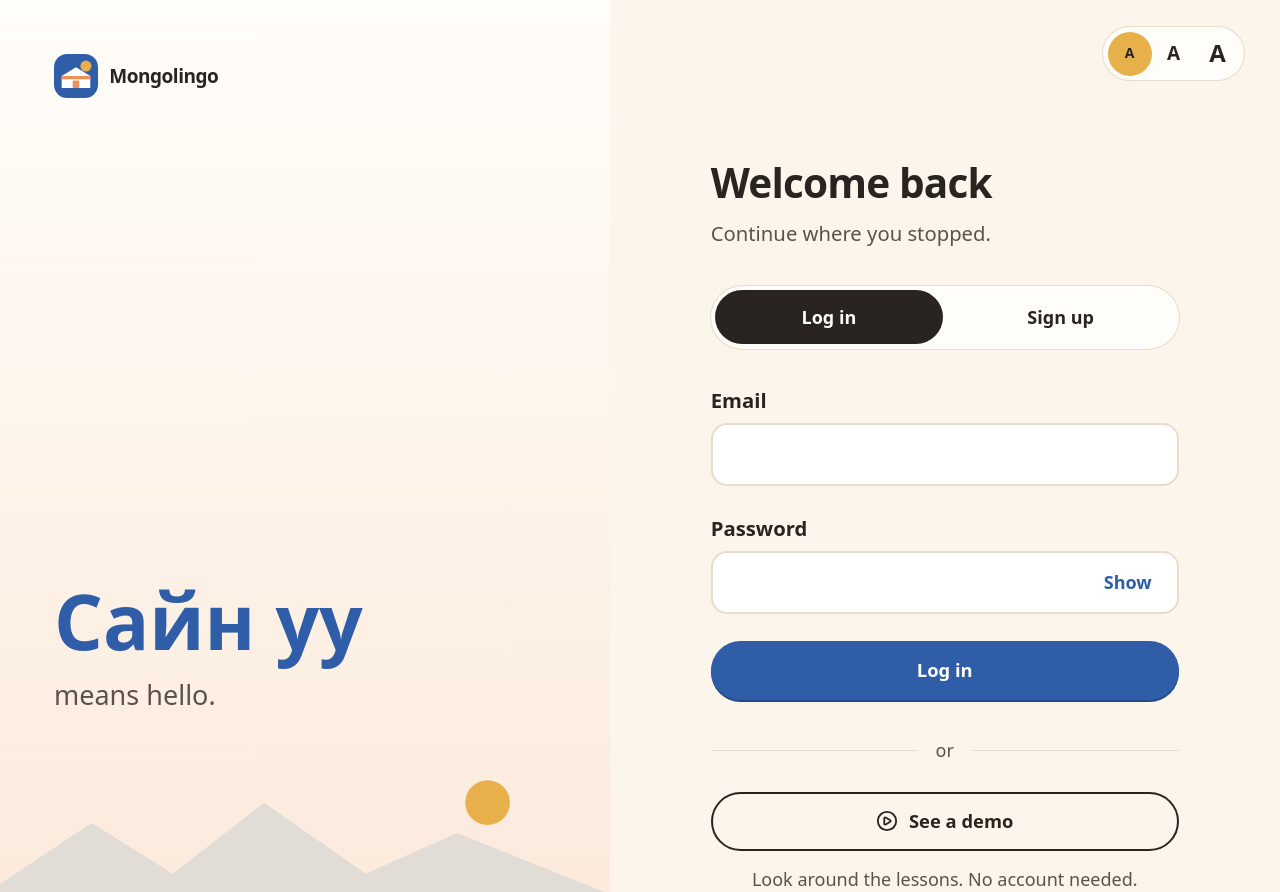
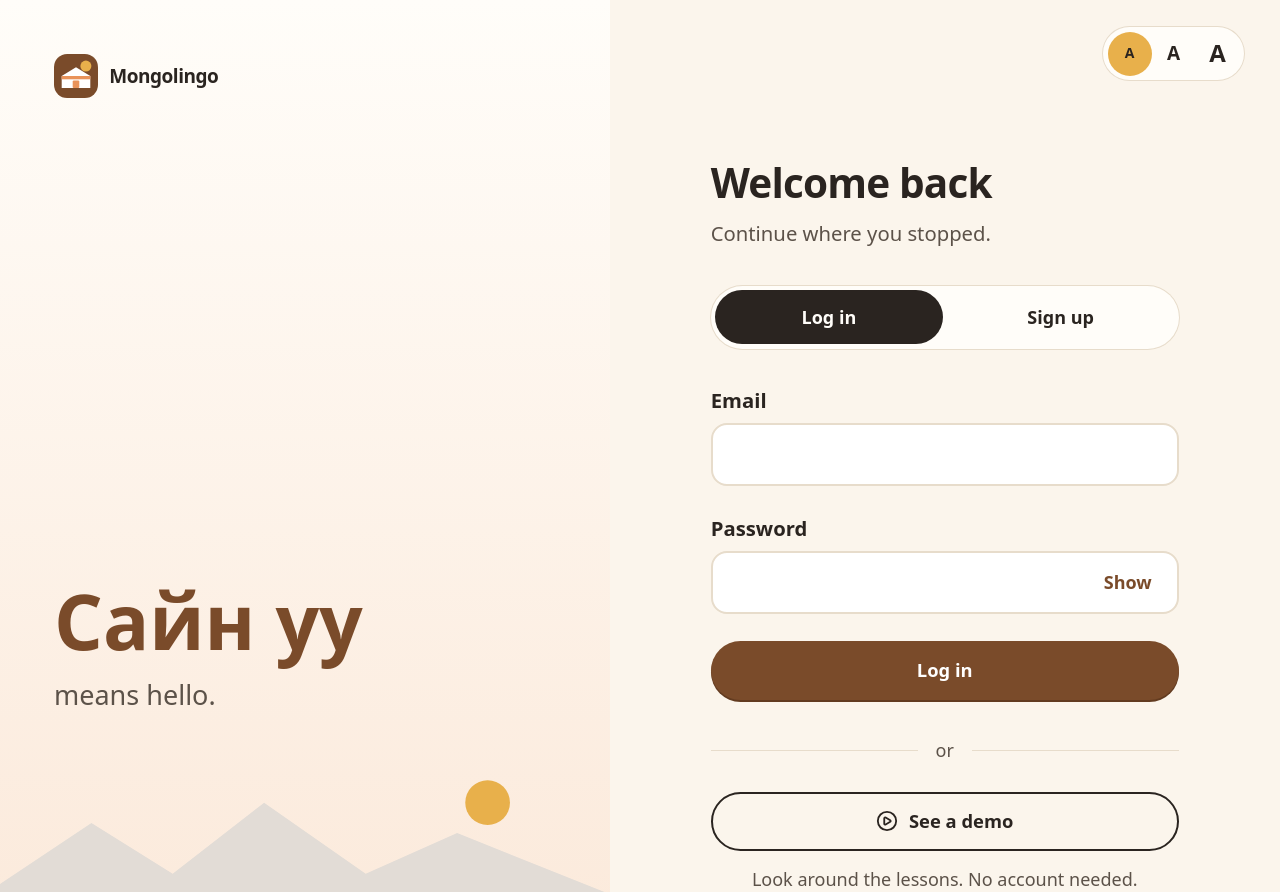
Before and after one commit to Alexander-lab-byte/Mongolingo, a Next.js app: page /login in a window 1280 px wide. Shown: the top 892 px of the page. Built offline with nearby package versions, Linux system fonts and the light colour scheme; no server answers.

Commit message:
Remove all blue: warm sand and saddle brown theme on every page

```diff
--- a/app/globals.css
+++ b/app/globals.css
@@ -1,11 +1,12 @@
 @import "tailwindcss";
 
 /*
-  Mongolingo — "Warm sand + calm blue"
+  Mongolingo — "Warm sand + saddle brown" (no blue anywhere)
   Research behind the palette (see docs/RESEARCH.md):
   - Warm backgrounds (peach, cream, yellow) are read faster than cool ones (Rello & Bigham, 2017, n=341).
   - Saturated, bright colors raise arousal; low-saturation colors are calmest (Wilms & Oberfeld, 2018).
     So big areas are soft and warm; strong color is kept small (buttons, progress).
+  - No blue: blue is the hue aging eyes lose first (yellowing lens), and cool backgrounds read slowest.
   - Aging eyes: yellowing lens, glare from pure white, blue/green confusion. So no pure white,
     and meaning is carried by light/dark contrast + icons, never by hue alone.
   Every text pair passes WCAG 2.2 AA; body text pairs are 7:1 or more.
@@ -14,9 +15,9 @@
   --color-white: #fffdf9; /* warm white: less glare than #fff */
   --color-night: #2a2420; /* warm charcoal */
   --color-night-2: #3a322c;
-  --color-cobalt: #2f5da8; /* calm deep blue — buttons only */
-  --color-cobalt-dark: #244a87;
-  --color-sky: #7fa7d6;
+  --color-cobalt: #7a4b2a; /* saddle brown — buttons and links only (name kept for code history) */
+  --color-cobalt-dark: #623b20;
+  --color-sky: #d9a066; /* caramel */
   --color-sky-soft: #fbe9da; /* peach — highlight areas */
   --color-coral: #e9935a; /* apricot */
   --color-coral-ink: #9c3f22;
@@ -134,7 +135,7 @@ p { text-wrap: pretty; }
   transition: border-color 0.15s ease;
 }
 .input:hover { border-color: #cdbfa9; }
-.input:focus { outline: none; border-color: var(--color-cobalt); box-shadow: 0 0 0 4px rgba(47, 93, 168, 0.18); }
+.input:focus { outline: none; border-color: var(--color-cobalt); box-shadow: 0 0 0 4px rgba(122, 75, 42, 0.2); }
 
 @keyframes pop {
   0% { transform: scale(0.92); opacity: 0; }
--- a/app/learn/page.tsx
+++ b/app/learn/page.tsx
@@ -252,8 +252,8 @@ function Ring({ pct, label }: { pct: number; label: string }) {
   return (
     <div className="relative grid h-24 w-24 shrink-0 place-items-center" role="img" aria-label={`Daily goal: ${label} cards`}>
       <svg viewBox="0 0 80 80" className="absolute inset-0 -rotate-90">
-        <circle cx="40" cy="40" r={r} fill="none" stroke="#d9e0f2" strokeWidth="8" />
-        <circle cx="40" cy="40" r={r} fill="none" stroke={pct >= 1 ? "#276b43" : "#2f5da8"} strokeWidth="8" strokeLinecap="round" strokeDasharray={c} strokeDashoffset={c * (1 - pct)} className="transition-all duration-700" />
+        <circle cx="40" cy="40" r={r} fill="none" stroke="#e7dccb" strokeWidth="8" />
+        <circle cx="40" cy="40" r={r} fill="none" stroke={pct >= 1 ? "#276b43" : "#7a4b2a"} strokeWidth="8" strokeLinecap="round" strokeDasharray={c} strokeDashoffset={c * (1 - pct)} className="transition-all duration-700" />
       </svg>
       <span className="font-display text-xl font-bold">{label}</span>
     </div>
--- a/app/login/page.tsx
+++ b/app/login/page.tsx
@@ -72,7 +72,7 @@ export default function LoginPage() {
         </div>
         <svg viewBox="0 0 600 200" className="absolute inset-x-0 bottom-0 w-full" aria-hidden>
           <path d="M0 120 L90 60 L170 110 L260 40 L360 110 L450 70 L600 130 L600 200 L0 200Z" fill="#e2dcd6" />
-          <path d="M0 160 C150 130 300 150 450 140 C520 135 560 140 600 150 L600 200 L0 200Z" fill="#c8d0db" />
+          <path d="M0 160 C150 130 300 150 450 140 C520 135 560 140 600 150 L600 200 L0 200Z" fill="#d8c9b8" />
           <circle cx="480" cy="40" r="22" fill="#e8b04b" />
         </svg>
       </aside>
--- a/app/page.tsx
+++ b/app/page.tsx
@@ -66,7 +66,7 @@ export default function Home() {
 
         <section className="relative overflow-hidden bg-white px-4 py-28">
           <div className="pointer-events-none absolute inset-x-0 top-1/2 -translate-y-1/2 select-none overflow-hidden" aria-hidden>
-            <div className="marquee flex w-max gap-16 whitespace-nowrap font-display text-[9rem] font-extrabold leading-none text-transparent [-webkit-text-stroke:1.5px_rgba(47,93,168,0.16)]">
+            <div className="marquee flex w-max gap-16 whitespace-nowrap font-display text-[9rem] font-extrabold leading-none text-transparent [-webkit-text-stroke:1.5px_rgba(122,75,42,0.16)]">
               <span>Сайн байна уу  Баярлалаа  Хэд вэ  Уучлаарай  Баяртай</span>
               <span>Сайн байна уу  Баярлалаа  Хэд вэ  Уучлаарай  Баяртай</span>
             </div>
--- a/components/Nav.tsx
+++ b/components/Nav.tsx
@@ -12,7 +12,7 @@ export function Logo({ dark = false }: { dark?: boolean }) {
       aria-label="Mongolingo home"
     >
       <svg width="44" height="44" viewBox="0 0 40 40" aria-hidden>
-        <rect width="40" height="40" rx="12" fill="#2f5da8" />
+        <rect width="40" height="40" rx="12" fill="#7a4b2a" />
         <circle cx="29" cy="11" r="5" fill="#e8b04b" />
         <path d="M7 31 L7 20 L20 12 L33 20 L33 31 Z" fill="#fff" />
         <rect x="7" y="20" width="26" height="3" fill="#e9935a" />
--- a/components/QuizBits.tsx
+++ b/components/QuizBits.tsx
@@ -87,7 +87,7 @@ export function Feedback({
   );
 }
 
-const SPARK_COLORS = ["#2f5da8", "#7fa7d6", "#e9935a", "#e8b04b", "#276b43"];
+const SPARK_COLORS = ["#7a4b2a", "#d9a066", "#e9935a", "#e8b04b", "#276b43"];
 
 export function Confetti() {
   return (
```
Also changed, not shown: components/SteppeScene.tsx (+14 -14 lines), 1 other file (tests, documents, lock files or other folders).
